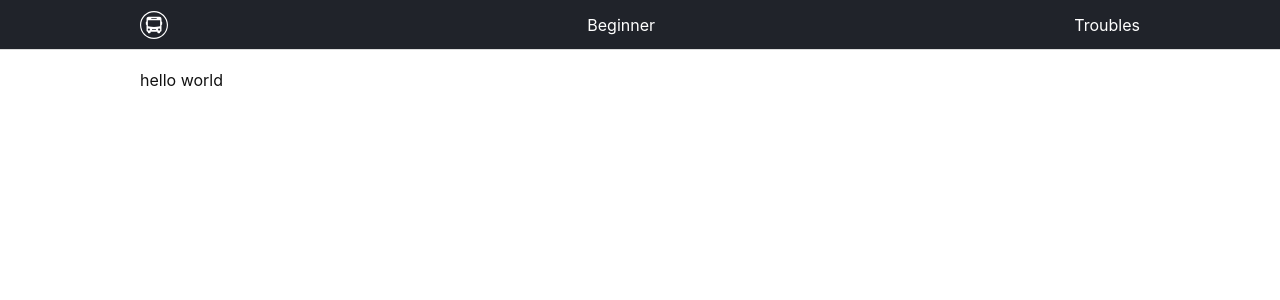
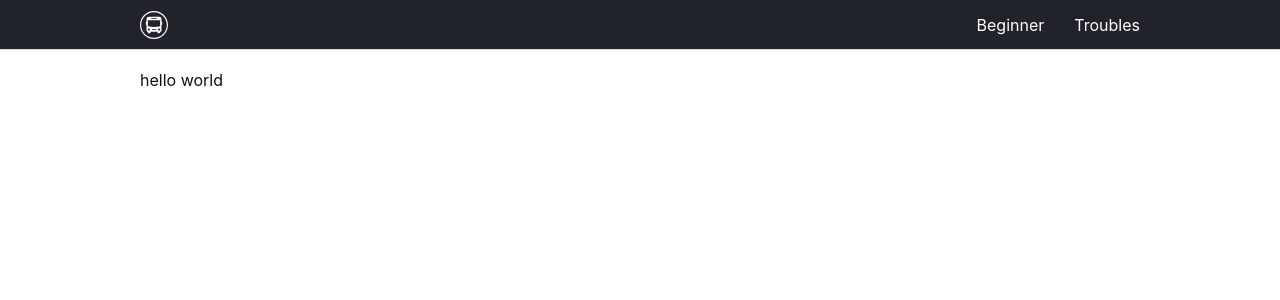
Before and after one commit to socratone/trouble-shooter, a React (Create React App) app: page / in a window 1280 px wide. Shown: the top 300 px of the page. Built offline with nearby package versions, Linux system fonts and the light colour scheme.

Commit message:
Nav 정렬

```diff
--- a/src/components/nav/Nav.js
+++ b/src/components/nav/Nav.js
@@ -12,15 +12,19 @@ const Nav = () => {
   return (
     <header className={styles.wrap}>
       <nav className={styles.nav}>
-        <NavItem to="/">
+        <div className={styles.logoWrap}>
+          <NavItem to="/" margin={0}>
             <LogoIcon size="28" color="white" />
           </NavItem>
+        </div>
+        <div className={styles.itemWrap}>
           <NavItem to="/beginner">
             Beginner
           </NavItem>
           <NavItem to="/troubles">
             Troubles
           </NavItem>
+        </div>
       </nav>
       <MenuButton />
       {isMenu && <RightNav />}
--- a/src/components/nav/Nav.module.scss
+++ b/src/components/nav/Nav.module.scss
@@ -35,3 +35,11 @@
     display: none;
   }
 }
+
+.logoWrap {
+
+}
+
+.itemWrap {
+  display: flex;
+}
--- a/src/components/nav/NavItem.js
+++ b/src/components/nav/NavItem.js
@@ -1,16 +1,18 @@
 import React from 'react';
-import { Link } from 'react-router-dom';
+import { useHistory } from 'react-router-dom';
 import styles from './NavItem.module.scss';
 
-const NavItem = ({ to, children }) => {
+const NavItem = ({ to, margin, children }) => {
+  const history = useHistory();
+  const handleClick = () => {
+    history.push(to);
+  };
+
   return (
-    <div className={styles.wrap}>
-      <Link
-        to={to}
-        className={styles.item}
-      >
+    <div className={styles.wrap} style={{ margin }} onClick={handleClick}>
+      <a className={styles.item}>
         {children}
-      </Link>
+      </a>
     </div>
   );
 }
--- a/src/components/nav/NavItem.module.scss
+++ b/src/components/nav/NavItem.module.scss
@@ -5,12 +5,8 @@
   display: flex;
   align-items: center;
   height: 100%;
-
-  &:hover {
-    .dropdown {
-      display: flex;
-    }
-  }
+  margin-left: 30px;
+  cursor: pointer;
 }
 
 .item {
```
Lines whose indentation alone changed are shown as unchanged.
